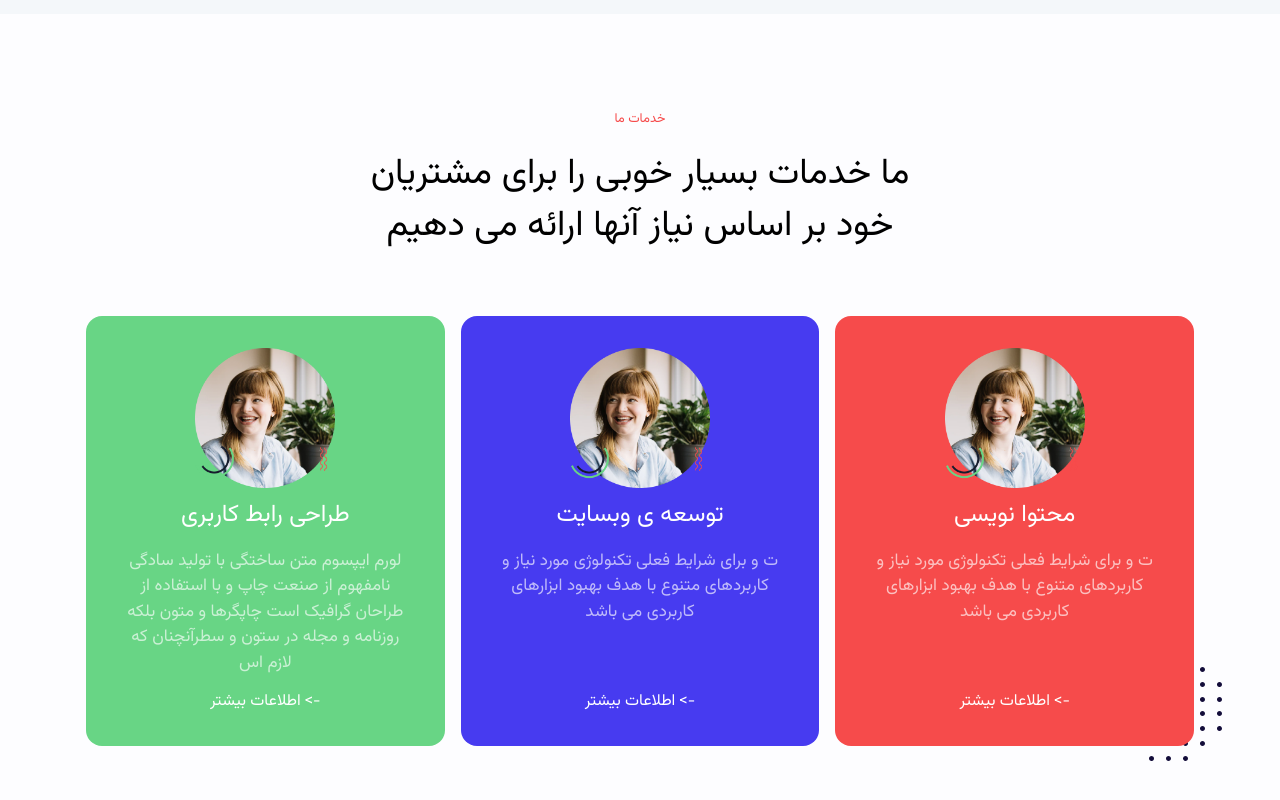
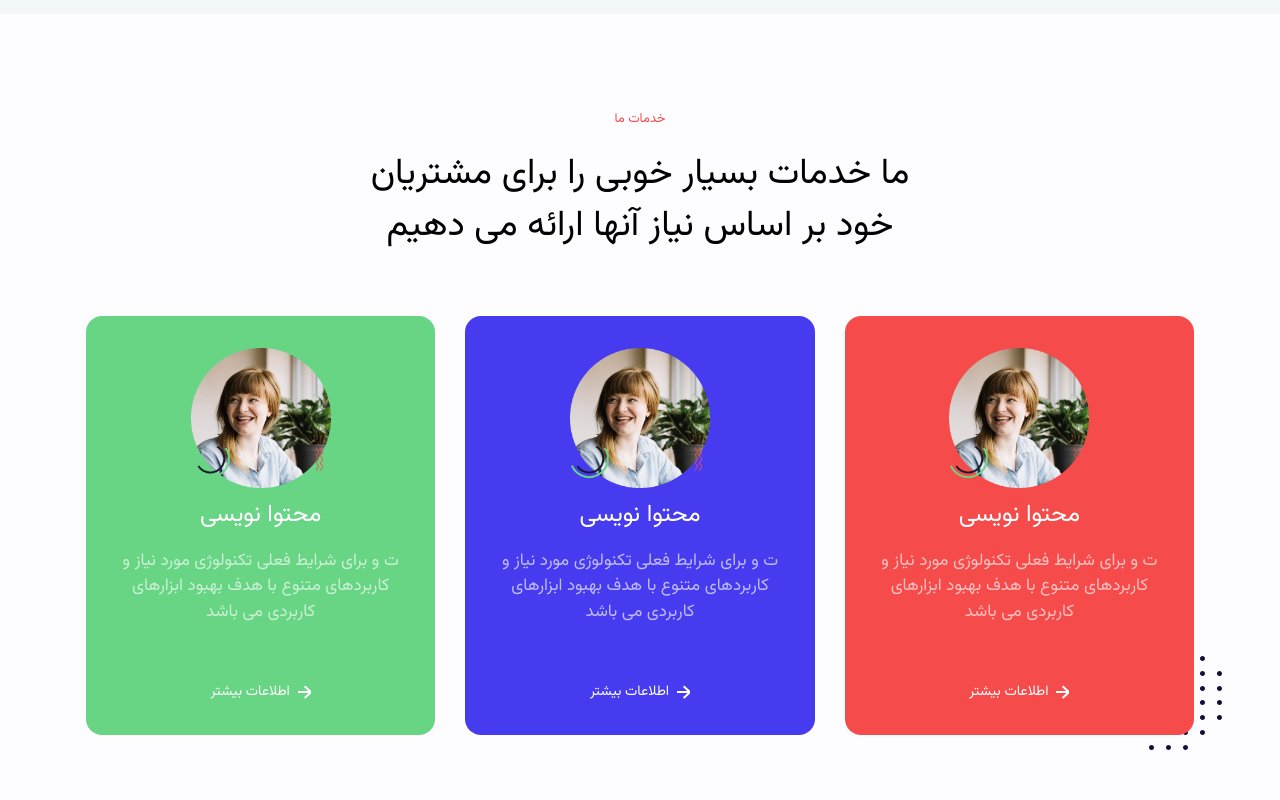
Before and after one commit to shayteck-org/landin, a React (Vite) app: page / in a window 1280 px wide. Shown: the part 786-1586 px from the top of the page. Built offline with nearby package versions, Linux system fonts and the light colour scheme.

Commit message:
convert to slider format

```diff
--- a/package.json
+++ b/package.json
@@ -15,7 +15,8 @@
     "react": "^18.2.0",
     "react-dom": "^18.2.0",
     "react-router-dom": "^6.22.3",
-    "sass": "^1.71.1"
+    "sass": "^1.71.1",
+    "swiper": "^11.0.7"
   },
   "devDependencies": {
     "@types/crypto-js": "^4.2.2",
--- a/src/components/Sections/services/ServicesOne.tsx
+++ b/src/components/Sections/services/ServicesOne.tsx
@@ -3,6 +3,7 @@ import styles from "@/components/Sections/services/services.module.scss";
 import Typography from "@/components/Typography";
 import Button from "@/components/Button/Button";
 import Image from "@/components/Image/Image";
+import ServicesSlider from "@/components/Slider/ServiceSlider";
 
 const { Link, Text, Title } = Typography;
 
@@ -18,10 +19,26 @@ interface componentsProps extends SharedSection {
     content: {
       data: {
         id: string;
-        title: string;
-        description: string;
-        image_url: string;
-        path: string;
+        title: {
+          data: {
+            value: string;
+          };
+        };
+        description: {
+          data: {
+            value: string;
+          };
+        };
+        image: {
+          data: {
+            image_url: string;
+          };
+        };
+        link: {
+          data: {
+            path: string;
+          };
+        };
         style: { bgColor: string };
       };
     }[];
@@ -38,7 +55,8 @@ const ServicesOne: React.FC<componentsProps> = ({ components }) => {
         <Title elementId={title.elementId} data={title.data} level={2} />
       </div>
       <div className={styles["parent-2"]}>
-        {content.map((card) => (
+        <ServicesSlider navigation={false} slides={content} />
+        {/* {content.map((card) => (
           <div
             style={{
               backgroundColor: card.data.style.bgColor || "var(--white)",
@@ -52,20 +70,20 @@ const ServicesOne: React.FC<componentsProps> = ({ components }) => {
             <Title
               className={styles.cardTitle}
               level={2}
-              data={{ value: card.data.title }}
+              data={card.data.title.data}
             />
             <Text
               className={styles.cardDescription}
-              data={{ value: card.data.description }}
+              data={card.data.description.data}
               textType="paragraph"
             />
 
             <Link
               className={styles.cardLink}
-              data={{ value: "-> اطلاعات بیشتر", path: card.data.path }}
+              data={{ ...card.data.link.data, value: "اطلاعات بیشتر" }}
             />
           </div>
-        ))}
+        ))} */}
       </div>
     </section>
   );
--- a/src/components/Sections/services/services.module.scss
+++ b/src/components/Sections/services/services.module.scss
@@ -28,10 +28,11 @@
     .card {
       padding: 32px;
       border-radius: 16px;
-      flex: 1;
       display: flex;
       flex-direction: column;
       align-items: center;
+      width: 100%;
+      aspect-ratio: 5/6;
 
       .cardTitle {
         font-size: 24px;
--- /dev/null
+++ b/src/components/Slider/ServiceSlider.tsx
@@ -0,0 +1,100 @@
+"use client";
+import { Swiper, SwiperSlide } from "swiper/react";
+import styles from "@/components/Sections/services/services.module.scss";
+import { Navigation, Pagination } from "swiper/modules";
+import tailRight from "@/icons/tail-right.svg";
+import "swiper/css";
+import "swiper/css/navigation";
+import "swiper/css/pagination";
+import Typography from "../Typography";
+import Image from "../Image/Image";
+import { Col, Row } from "antd";
+
+const { Link, Text, Title } = Typography;
+
+type props = {
+  slides: {
+    data: {
+      id: string;
+      title: {
+        data: {
+          value: string;
+        };
+      };
+      description: {
+        data: {
+          value: string;
+        };
+      };
+      image: {
+        data: {
+          image_url: string;
+        };
+      };
+      link: {
+        data: {
+          path: string;
+        };
+      };
+      style: { bgColor: string };
+    };
+  }[];
+  navigation: boolean;
+};
+
+export default function ServicesSlider({ slides, navigation = true }: props) {
+  return (
+    <Swiper
+      slidesPerView={1}
+      spaceBetween={30}
+      navigation={navigation}
+      pagination={{
+        clickable: true,
+      }}
+      breakpoints={{
+        680: { slidesPerView: 2 },
+        968: { slidesPerView: 3 },
+      }}
+      modules={[Pagination, Navigation]}
+      className="mySwiper"
+    >
+      {slides.map((item) => (
+        <SwiperSlide
+          style={{
+            backgroundColor: item.data.style.bgColor || "var(--white)",
+          }}
+          key={item.data.id}
+          className={styles.card}
+        >
+          <div className={styles.cardImage}>
+            <Image
+              data={{ ...item.data.image.data, value: "یه متن جایگزین" }}
+            />
+          </div>
+          <Title
+            className={styles.cardTitle}
+            level={2}
+            data={item.data.title.data}
+          />
+          <Text
+            className={styles.cardDescription}
+            data={item.data.description.data}
+            textType="paragraph"
+          />
+
+          <Row style={{ marginTop: "auto", alignItems: "center" }} gutter={8}>
+            <Col style={{ display: "flex", alignItems: "center" }}>
+              <img src={tailRight} alt="arrowKey" />
+            </Col>
+            <Col>
+              <Link
+                className={styles.cardLink}
+                data={{ ...item.data.link.data, value: "اطلاعات بیشتر" }}
+              />
+            </Col>
+          </Row>
+        </SwiperSlide>
+      ))}
+    </Swiper>
+  );
+}
--- a/src/mocks/responseV1.ts
+++ b/src/mocks/responseV1.ts
@@ -102,11 +102,27 @@ export const responseV1 = [
         {
           data: {
             id: "1635116846444634864",
-            title: "محتوا نویسی",
-            description:
+            title: {
+              data: {
+                value: "محتوا نویسی",
+              },
+            },
+            description: {
+              data: {
+                value:
                   "ت و برای شرایط فعلی تکنولوژی مورد نیاز و کاربردهای متنوع با هدف بهبود ابزارهای کاربردی می باشد",
+              },
+            },
+            image: {
+              data: {
                 image_url: "/sectionP1.png",
+              },
+            },
+            link: {
+              data: {
                 path: "/another-page",
+              },
+            },
             style: {
               bgColor: "#F64B4B",
             },
@@ -114,12 +130,28 @@ export const responseV1 = [
         },
         {
           data: {
-            id: "163511684644564694864",
-            title: "توسعه ی وبسایت",
-            description:
+            id: "16351168464453294864",
+            title: {
+              data: {
+                value: "محتوا نویسی",
+              },
+            },
+            description: {
+              data: {
+                value:
                   "ت و برای شرایط فعلی تکنولوژی مورد نیاز و کاربردهای متنوع با هدف بهبود ابزارهای کاربردی می باشد",
+              },
+            },
+            image: {
+              data: {
                 image_url: "/sectionP1.png",
+              },
+            },
+            link: {
+              data: {
                 path: "/another-page",
+              },
+            },
             style: {
               bgColor: "#473BF0",
             },
@@ -127,12 +159,28 @@ export const responseV1 = [
         },
         {
           data: {
-            id: "163254784644564694864",
-            title: "طراحی رابط کاربری",
-            description:
-              "لورم ایپسوم متن ساختگی با تولید سادگی نامفهوم از صنعت چاپ و با استفاده از طراحان گرافیک است چاپگرها و متون بلکه روزنامه و مجله در ستون و سطرآنچنان که لازم اس",
+            id: "16325478461884484694864",
+            title: {
+              data: {
+                value: "محتوا نویسی",
+              },
+            },
+            description: {
+              data: {
+                value:
+                  "ت و برای شرایط فعلی تکنولوژی مورد نیاز و کاربردهای متنوع با هدف بهبود ابزارهای کاربردی می باشد",
+              },
+            },
+            image: {
+              data: {
                 image_url: "/sectionP1.png",
+              },
+            },
+            link: {
+              data: {
                 path: "/another-page",
+              },
+            },
             style: {
               bgColor: "#68D585",
             },
```
Also changed, not shown: src/components/Sections/services/HeroSectionOne.tsx (deleted, +0 -62 lines), src/icons/tail-right.svg (added), 1 other file (tests, documents, lock files or other folders). Lines whose indentation alone changed are shown as unchanged.
